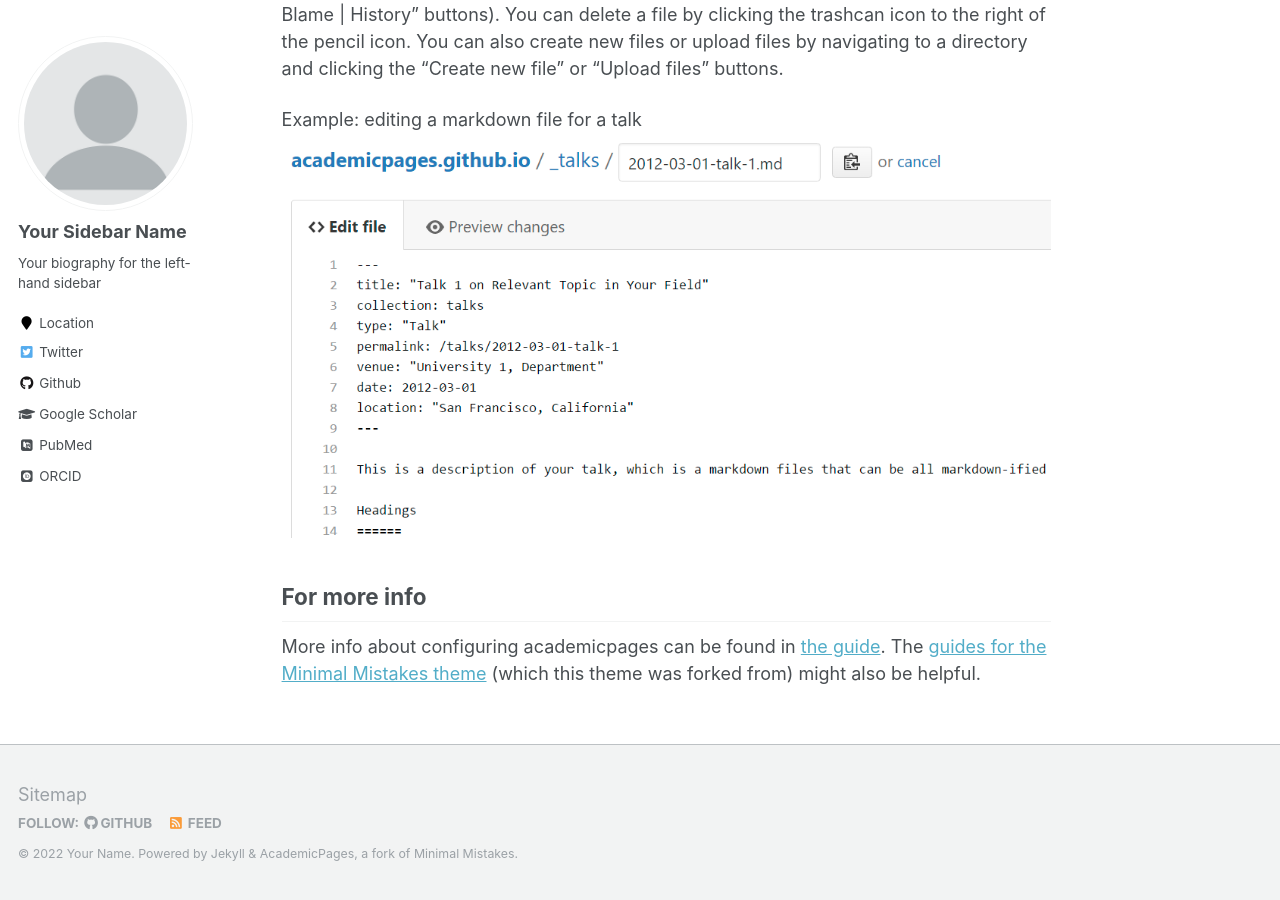
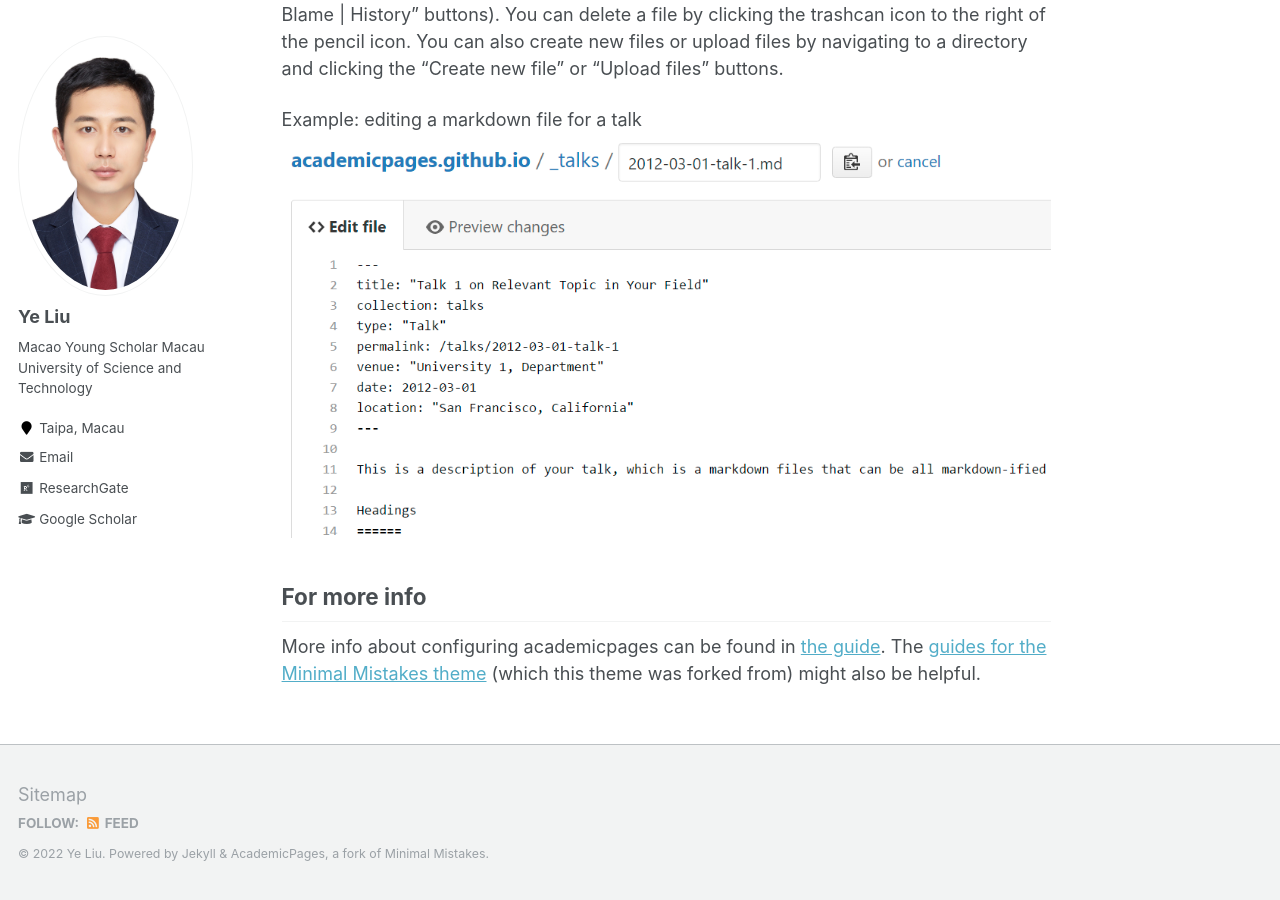
Before and after one commit to ChrisYe-Liu/chrisye-liu.github.io, a Jekyll site: the page built from _pages/about.md, in a window 1280 px wide and 900 px high, scrolled down 2463 px. Built offline with Jekyll 4.4.1, drawn with Linux system fonts in a browser that asks for light colours; some web fonts are replaced; some of the changed text lies outside the part shown.

Commit message:
config setting

```diff
--- a/_config.yml
+++ b/_config.yml
@@ -7,11 +7,11 @@
 
 # Site Settings
 locale                   : "en-US"
-title                    : "Your Name / Site Title"
+title                    : "Ye Liu (刘野)"
 title_separator          : "-"
-name                     : &name "Your Name"
+name                     : &name "Ye Liu"
 description              : &description "personal description"
-url                      : https://academicpages.github.io # the base hostname & protocol for your site e.g. "https://mmistakes.github.io"
+url                      : https://chrisye-liu.github.io/ # the base hostname & protocol for your site e.g. "https://mmistakes.github.io"
 baseurl                  : "" # the subpath of your site, e.g. "/blog"
 repository               : "academicpages/academicpages.github.io"
 teaser                   :  # filename of teaser fallback teaser image placed in /images/, .e.g. "500x300.png"
@@ -80,15 +80,16 @@
 
 # Site Author
 author:
-  name             : "Your Sidebar Name"
-  avatar           : "profile.png"
-  bio              : "Your biography for the left-hand sidebar"
-  location         : "Location"
+  name             : "Ye Liu"
+  avatar           : "ye-biophoto.jpg"
+  bio              : "Macao Young Scholar
+                      Macau University of Science and Technology"
+  location         : "Taipa, Macau"
   employer         :
-  pubmed           : "https://www.ncbi.nlm.nih.gov/pubmed/?term=john+snow"
-  googlescholar    : "http://yourfullgooglescholarurl.com"
-  email            :
-  researchgate     :  # example: "https://www.researchgate.net/profile/yourprofile"
+#  pubmed           : "https://www.ncbi.nlm.nih.gov/pubmed/?term=john+snow"
+  googlescholar    : "https://scholar.google.com/citations?user=5HDLFBEAAAAJ&hl=en"
+  email            :  "liuye@must.edu.mo"
+  researchgate     :  "https://www.researchgate.net/profile/Ye-Liu-60"
   uri              :
   bitbucket        :
   codepen          :
@@ -96,20 +97,20 @@
   flickr           :
   facebook         :
   foursquare       :
-  github           : "academicpages"
+ # github           : "academicpages"
   google_plus      :
   keybase          :
   instagram        :
-  impactstory      : #"https://profiles.impactstory.org/u/xxxx-xxxx-xxxx-xxxx"
+ # impactstory      : #"https://profiles.impactstory.org/u/xxxx-xxxx-xxxx-xxxx"
   lastfm           :
   linkedin         :
-  orcid            : "http://orcid.org/yourorcidurl"
+ # orcid            : "http://orcid.org/yourorcidurl"
   pinterest        :
   soundcloud       :
-  stackoverflow    : # http://stackoverflow.com/users/123456/username
+ # stackoverflow    : # http://stackoverflow.com/users/123456/username
   steam            :
   tumblr           :
-  twitter          : "replacethistwitterhandle"
+ # twitter          : "replacethistwitterhandle"
   vine             :
   weibo            :
   xing             :
```
Also changed, not shown: images/ye-biophoto.JPG (added).
